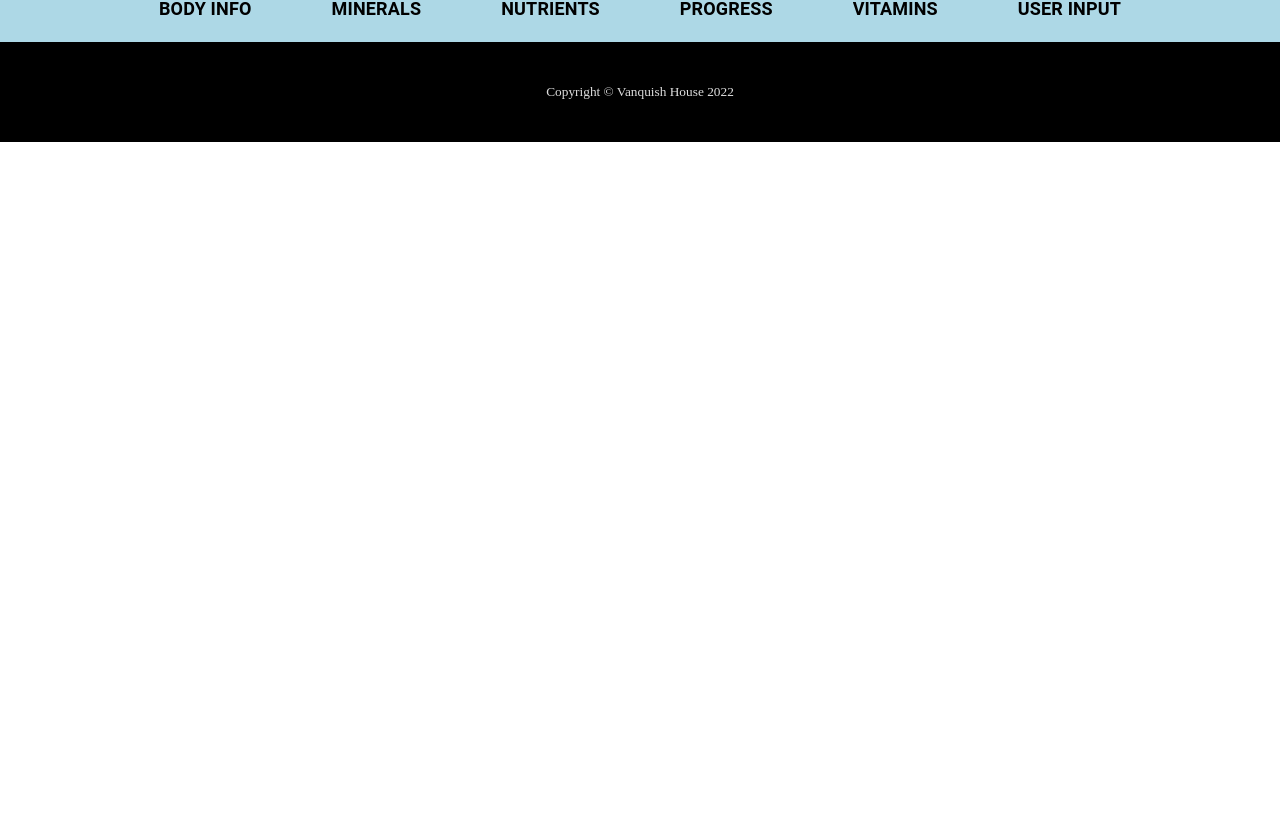
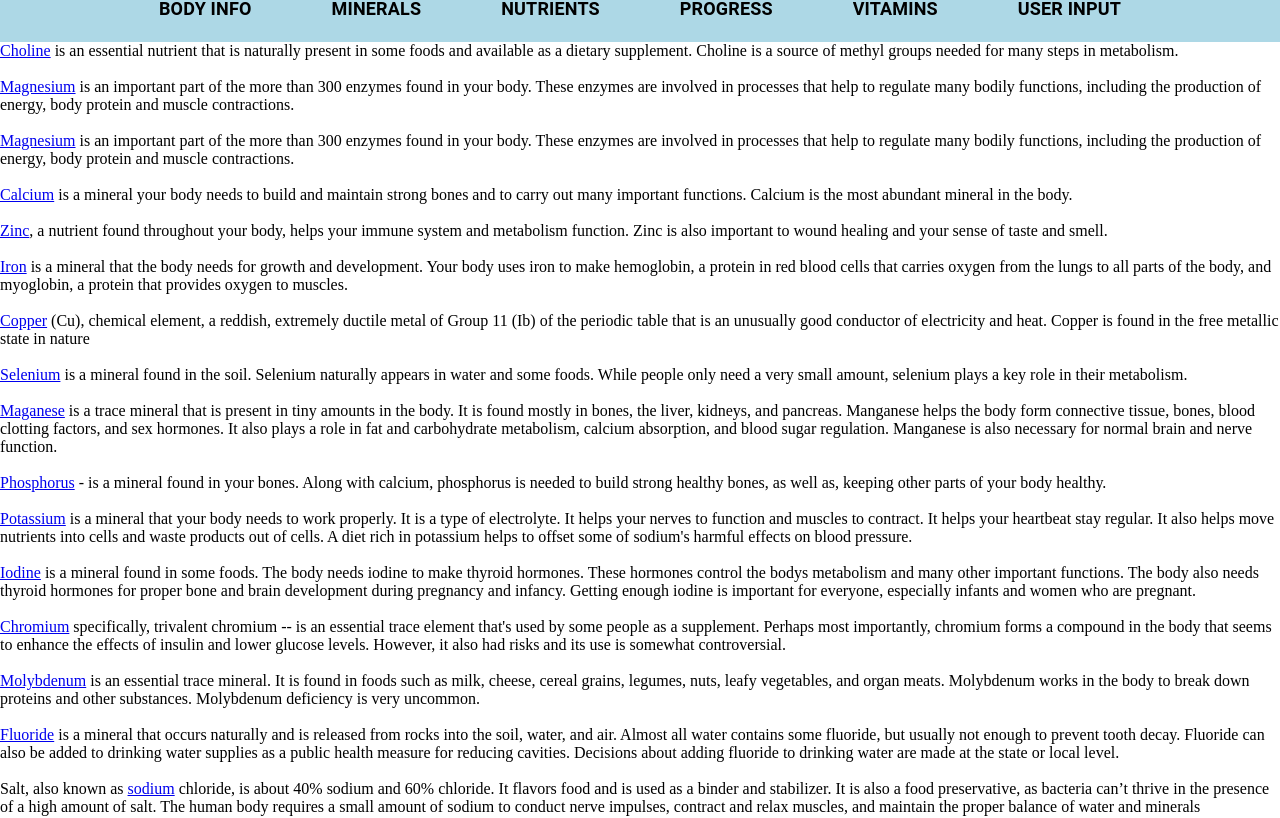
Before and after one commit to 220523-Java-React/vanquish_p2, a React (Create React App) app: page /minerals in a window 1280 px wide. Shown: the part 354-1172 px from the top of the page. Before the commit the page ends 800 px from the top, so only its background shows below. Built offline with nearby package versions, Linux system fonts and the light colour scheme.

Commit message:
created minerals definitions

```diff
--- a/src/pages/minerals.js
+++ b/src/pages/minerals.js
@@ -5,7 +5,71 @@ const minerals = () => {
     <>
       <div style={{fontSize: '200px', marginTop: '100px'}}>Minerals</div>
 
+
       <NavMenu />
+
+      <div><p><a href="https://ods.od.nih.gov/factsheets/Choline-HealthProfessional/">Choline</a> is an essential nutrient that is naturally present in some foods and available as a dietary supplement. Choline is a source of methyl groups needed for many steps in metabolism.</p></div><br></br>
+
+
+      <div>
+     <p><a href="https://www.eatright.org/food/vitamins-and-supplements/types-of-vitamins-and-nutrients/magnesium">Magnesium</a> is an important part of the more than 300 enzymes found in your body. These enzymes are involved in processes that help to regulate many bodily functions, including the production of energy, body protein and muscle contractions.</p></div><br></br>
+
+
+      <div><p><a href="https://www.eatright.org/food/vitamins-and-supplements/types-of-vitamins-and-nutrients/magnesium">Magnesium</a> is an important part of the more than 300 enzymes found in your body. These enzymes are involved in processes that help to regulate many bodily functions, including the production of energy, body protein and muscle contractions.</p></div><br></br>
+
+
+      <div> <p><a href="https://ods.od.nih.gov/factsheets/Calcium-Consumer/">Calcium</a> is a mineral your body needs to build and maintain strong bones and to carry out many important functions. Calcium is the most abundant mineral in the body.</p></div><br></br>
+
+
+    <div><p><a href="https://www.mayoclinic.org/drugs-supplements-zinc/art-20366112">Zinc</a>, a nutrient found throughout your body, helps your immune system and metabolism function. Zinc is also important to wound healing and your sense of taste and smell.</p></div><br></br>
+
+
+    <div><p><a href="https://ods.od.nih.gov/factsheets/Iron-Consumer/">Iron</a> is a mineral that the body needs for growth and development. Your body uses iron to make hemoglobin, a protein in red blood cells that carries oxygen from the lungs to all parts of the body, and myoglobin, a protein that provides oxygen to muscles.</p></div><br></br>
+
+
+    <div> <p><a href="https://www.britannica.com/science/copper">Copper</a>  (Cu), chemical element, a reddish, extremely ductile metal of Group 11 (Ib) of the periodic table that is an unusually good conductor of electricity and heat. Copper is found in the free metallic state in nature</p></div><br></br>
+
+
+    <div> <p><a href="https://www.webmd.com/a-to-z-guides/supplement-guide-selenium">Selenium</a> is a mineral found in the soil. Selenium naturally appears in water and some foods. While people only need a very small amount, selenium plays a key role in their metabolism.</p></div><br></br>
+
+
+    <div> <p><a href="https://www.mountsinai.org/health-library/supplement/manganese">Maganese</a> is a trace mineral that is present in tiny amounts in the body. It is found mostly in bones, the liver, kidneys, and pancreas. Manganese helps the body form connective tissue, bones, blood clotting factors, and sex hormones. It also plays a role in fat and carbohydrate metabolism,
+        calcium absorption, and blood sugar regulation. Manganese is also necessary for normal brain and nerve function.</p></div><br></br>
+
+
+
+     <div> <p><a href="https://www.kidney.org/atoz/content/phosphorus"> Phosphorus</a> - is a mineral found in your bones. Along with calcium, phosphorus is needed to build strong healthy bones, as well as, keeping other parts of your body healthy.</p></div><br></br>
+
+
+     <div><p><a href="https://medlineplus.gov/potassium.html">Potassium</a> is a mineral that your body needs to work properly. It is a type of electrolyte. It helps your nerves to function and muscles to contract. It helps your heartbeat stay regular. It also helps move nutrients into cells and waste products out of cells. A diet rich in potassium helps to offset some of sodium's harmful effects on blood pressure.</p></div>
+     <br></br>
+
+    <div> <p><a href="https://ods.od.nih.gov/factsheets/Iodine-Consumer/">Iodine</a> is a mineral found in some foods. The body needs iodine to make thyroid hormones. These hormones control the bodys metabolism and many other important functions. The body also needs thyroid hormones for proper bone and brain development during pregnancy and infancy. Getting enough iodine is important for everyone, especially infants and women who are pregnant.</p></div><br></br>
+
+
+    <div><p><a href="https://www.webmd.com/diet/supplement-guide-chromium">Chromium</a> specifically, trivalent chromium -- is an essential trace element that's used by some people as a supplement. Perhaps most importantly, chromium forms a compound in the body that seems to enhance the effects of insulin and lower glucose levels. However, it also had risks and its use is somewhat controversial.</p></div><br></br>
+
+
+
+    <div><p><a href="https://www.webmd.com/vitamins/ai/ingredientmono-1249/molybdenum">Molybdenum</a> is an essential trace mineral. It is found in foods such as milk, cheese, cereal grains, legumes, nuts, leafy vegetables, and organ meats.
+        Molybdenum works in the body to break down proteins and other substances. Molybdenum deficiency is very uncommon.</p></div><br></br>
+
+
+
+    <div><p><a href="https://www.cdc.gov/fluoridation/faqs/about-fluoride.html">Fluoride</a>  is a mineral that occurs naturally and is released from rocks into the soil, water, and air. Almost all water contains some fluoride, but usually not enough to prevent tooth decay.
+        Fluoride can also be added to drinking water supplies as a public health measure for reducing cavities. Decisions about adding fluoride to drinking water are made at the state or local level.</p></div><br></br>
+
+
+
+    <div><p>Salt, also known as <a href="https://www.hsph.harvard.edu/nutritionsource/salt-and-sodium/">sodium</a> chloride, is about 40% sodium and 60% chloride. It flavors food and is used as a binder and stabilizer. It is also a food preservative, as bacteria can’t thrive in the presence of a high amount of salt. The human body requires a small amount of sodium to conduct nerve impulses, contract and relax muscles, and maintain the proper balance of water and minerals</p></div><br></br>
+
+
+
+    <div><p><a href="https://www.webmd.com/a-to-z-guides/what-is-a-chloride-test">Chloride</a> You may have heard of electrolytes and the role they play in keeping you hydrated and healthy.
+     One of the most important of these electrically charged minerals is chloride. It works with other electrolytes, such as sodium and potassium, to help balance acids and bases in your body.</p></div><br></br>
+
+
+
 
     </>
   );
```
